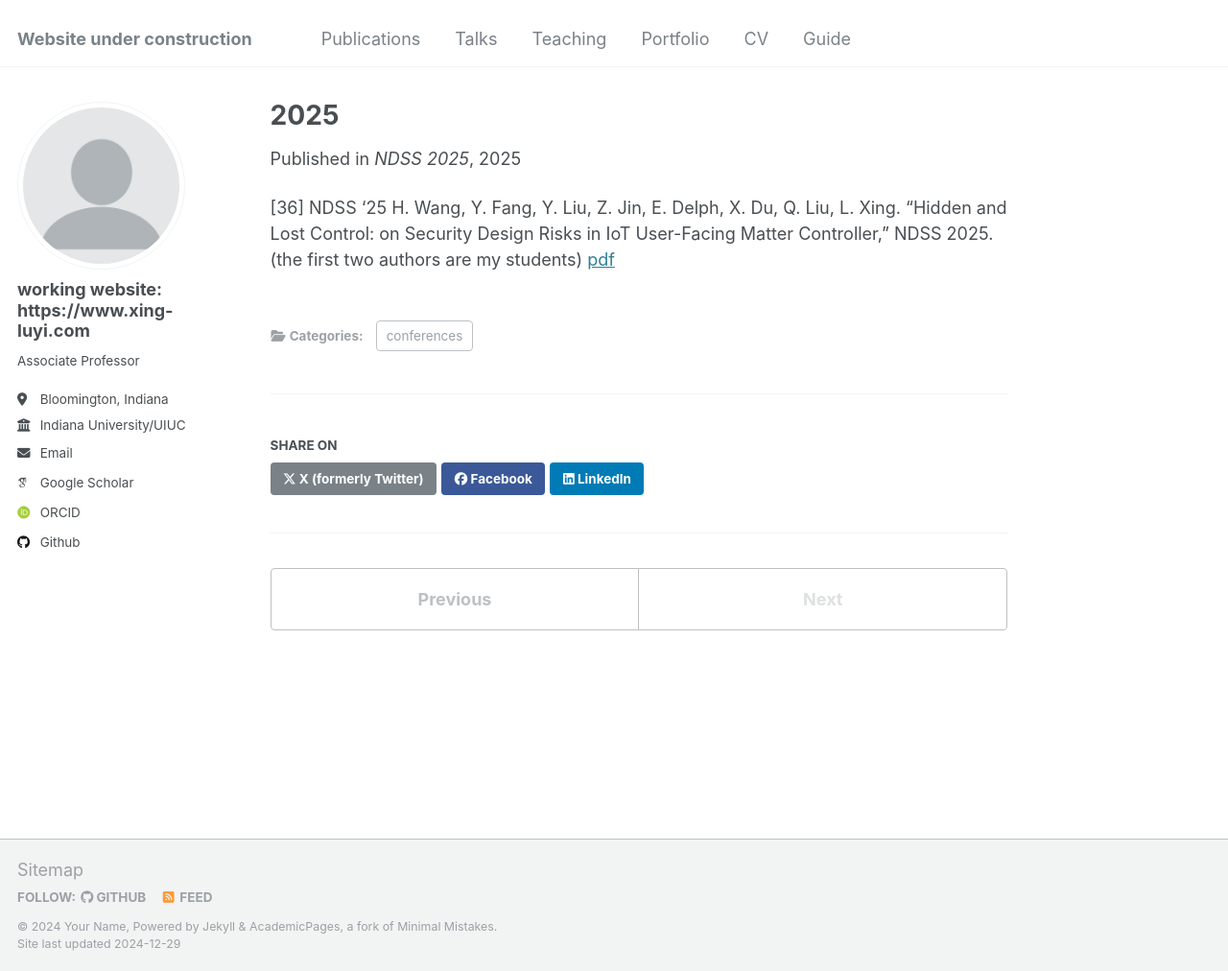
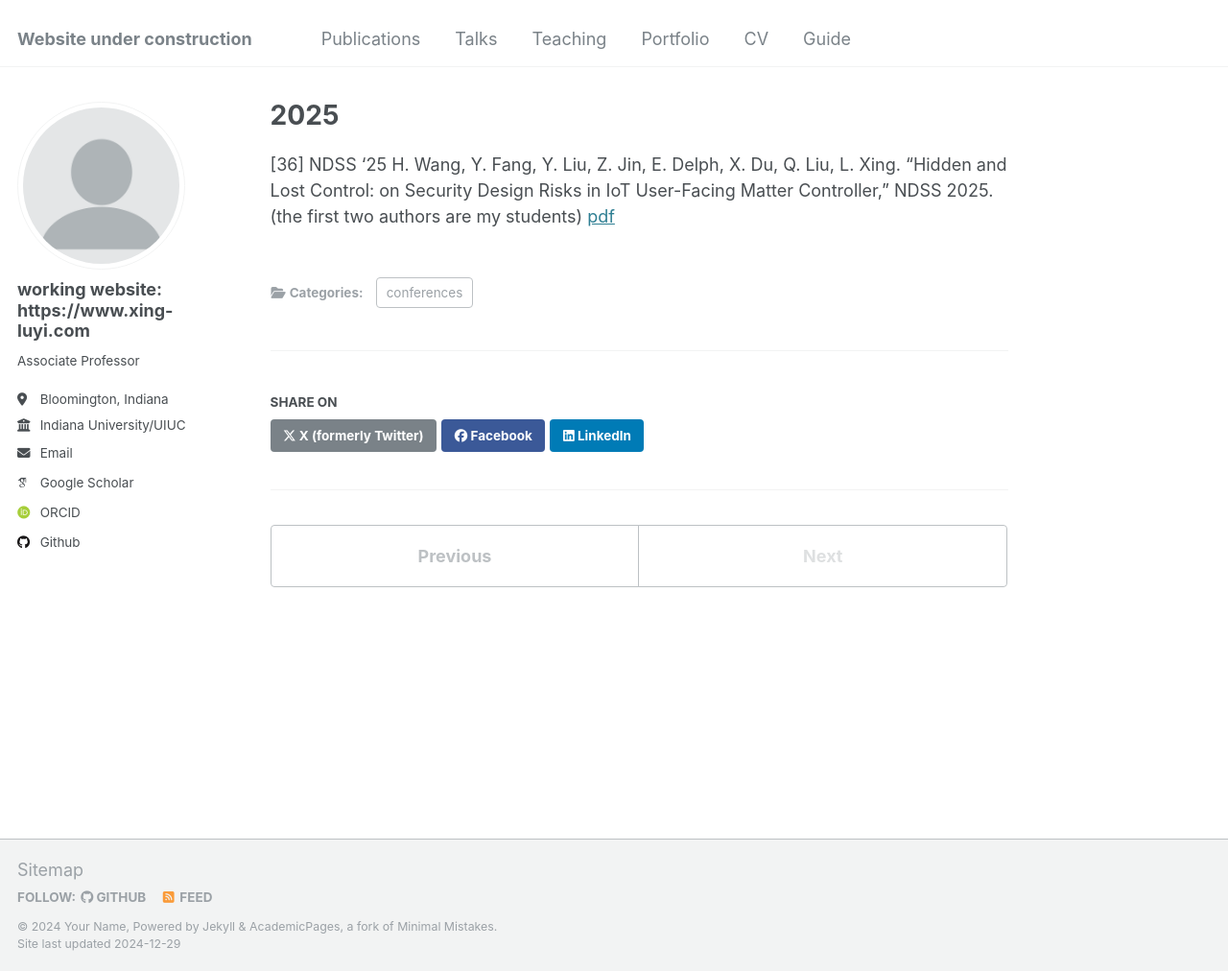
Before and after one commit to luyixing/luyixing.github.io, a Jekyll site: the page built from _publications/2024-02-17-paper-title-number-4.md, in a window 1280 px wide and 1012 px high. Shown: the whole window at 96% size. Built offline with Jekyll 4.4.1, drawn with Linux system fonts in a browser that asks for light colours; some web fonts are replaced.

Commit message:
Update single.html

```diff
--- a/_layouts/single.html
+++ b/_layouts/single.html
@@ -37,7 +37,7 @@ layout: default
         {% if page.collection == 'teaching' %}
           <p> {{ page.type }}, <i>{{ page.venue }}</i>, {{ page.date | default: "1900-01-01" | date: "%Y" }} </p>
         {% elsif page.venue and page.date %}
-          <p>Published in <i>{{ page.venue }}</i>, {{ page.date | default: "1900-01-01" | date: "%Y" }} </p>
+          <p></p>
         {% elsif page.date %}
           <p class="page__date"><strong><i class="fa fa-fw fa-calendar" aria-hidden="true"></i> {{ site.data.ui-text[site.locale].date_label | default: "Published:" }}</strong> <time datetime="{{ page.date | date_to_xmlschema }}">{{ page.date | default: "1900-01-01" | date: "%B %d, %Y" }}</time></p>
         {% endif %}
```
